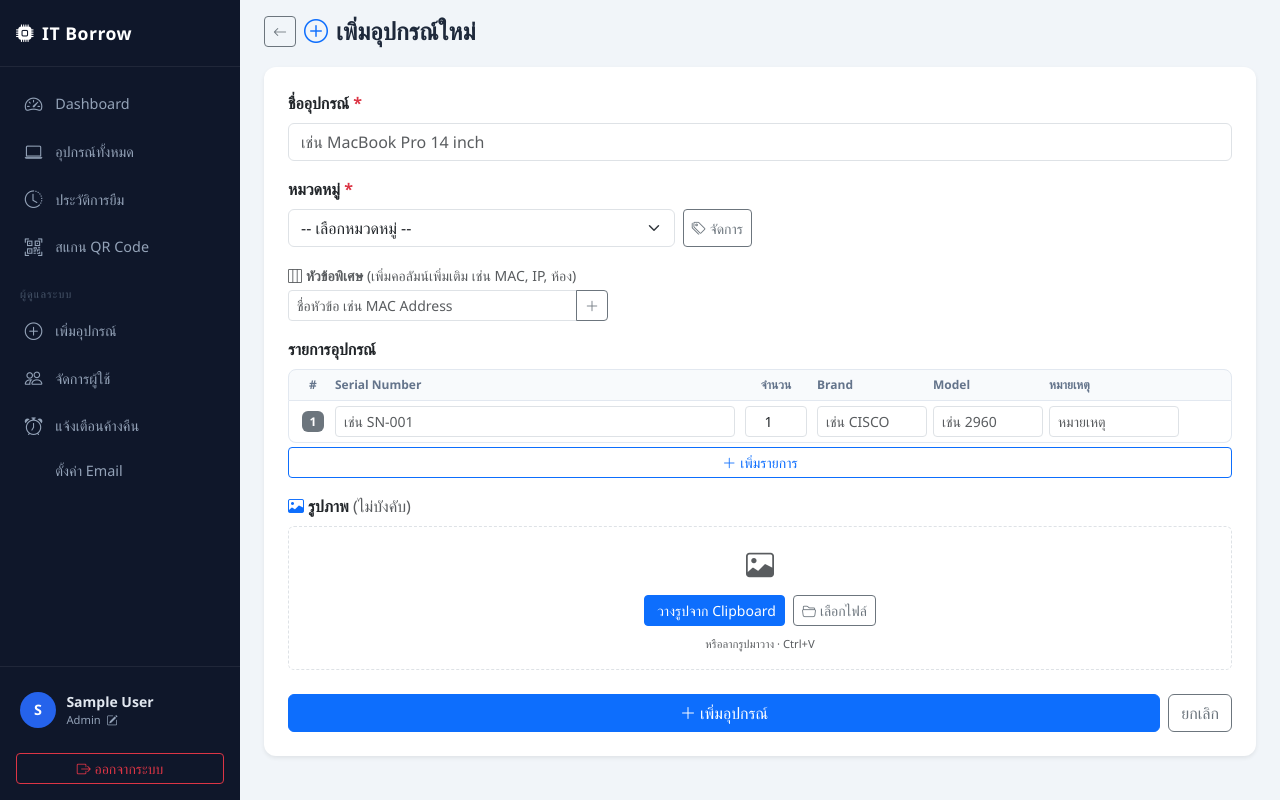
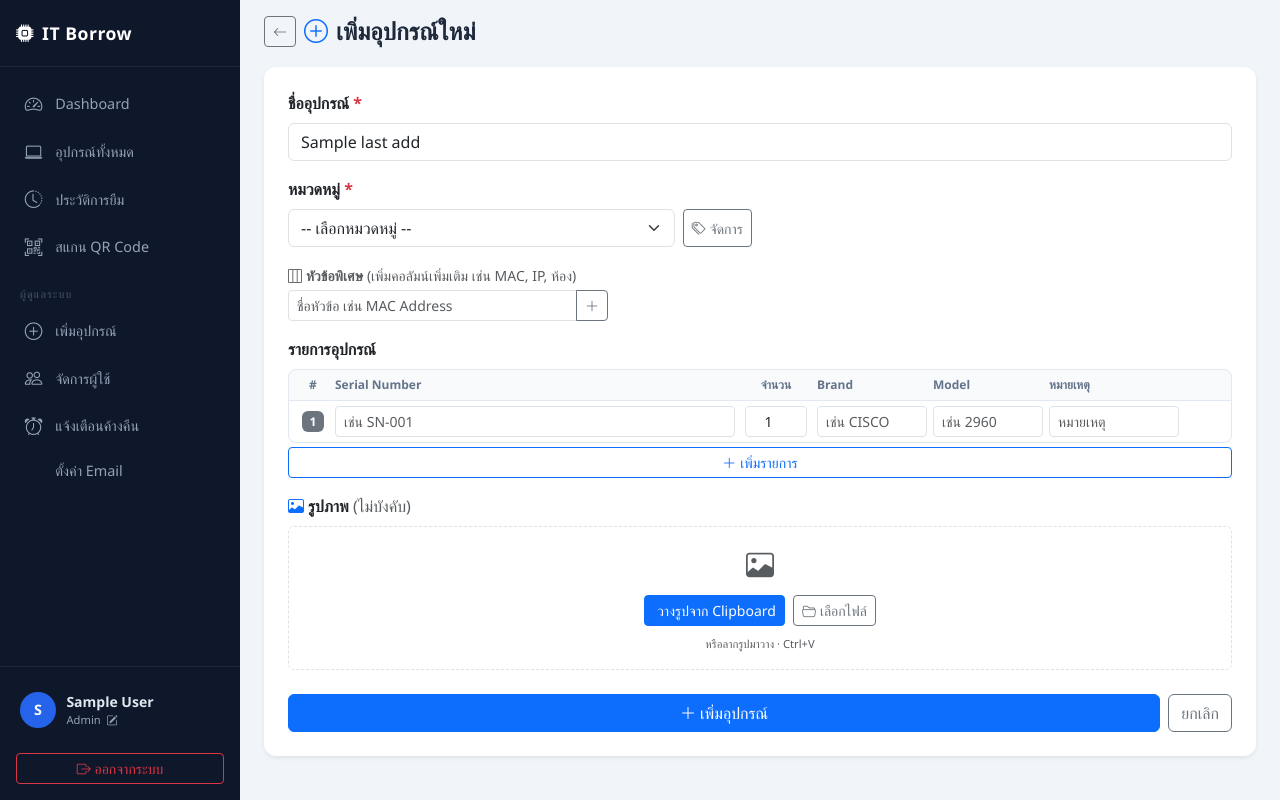
Before and after one commit to MINDKYLO/Tlib, a Flask app: template templates/add_equipment.html in a window 1280 px wide. Run offline with Flask 3, Linux system fonts and the light colour scheme; the visitor is signed in with stand-in values (Sample User, id 1); the template is opened without the code that fills it: most values are stand-ins (such as "Sample title", 1, 10 or a date in 2020); parts of the project's set-up code (start-up, migrations or seed data) failed here and were passed over; some libraries are stand-ins or nearby versions.

Commit message:
ux: keep name/category after submit on add equipment, show inline result
Co-Authored-By: Claude Sonnet 4.6 <noreply@anthropic.com>

```diff
--- a/app.py
+++ b/app.py
@@ -494,16 +494,19 @@ def add_equipment():
                     skipped.append(serial or '(ไม่มี Serial)')
 
             if added:
-                flash(f'เพิ่มอุปกรณ์สำเร็จ {added} รายการ', 'success')
+                session['last_add'] = {'name': name, 'category': category}
             if skipped:
-                flash(f'Serial Number ซ้ำ ข้ามไป: {", ".join(skipped)}', 'warning')
+                session['last_add_skipped'] = skipped
             return redirect(url_for('add_equipment'))
         finally:
             conn.close()
     conn = get_db()
     categories = db_fetchall(conn, 'SELECT id, name FROM categories ORDER BY name')
     conn.close()
-    return render_template('add_equipment.html', categories=categories)
+    last_add     = session.pop('last_add', None)
+    last_skipped = session.pop('last_add_skipped', None)
+    return render_template('add_equipment.html', categories=categories,
+                           last_add=last_add, last_skipped=last_skipped)
 
 
 @app.route('/equipment/<int:eid>')
--- a/templates/add_equipment.html
+++ b/templates/add_equipment.html
@@ -8,6 +8,14 @@
   </a>
   <h4 class="mb-0 fw-bold"><i class="bi bi-plus-circle me-2 text-primary"></i>เพิ่มอุปกรณ์ใหม่</h4>
 </div>
+
+{% if last_add %}
+<div class="alert alert-success alert-dismissible fade show py-2 px-3" role="alert">
+  <i class="bi bi-check-circle me-2"></i>เพิ่ม <strong>{{ last_add.name }}</strong> สำเร็จ
+  {% if last_skipped %} · Serial ซ้ำ ข้ามไป: {{ last_skipped|join(', ') }}{% endif %}
+  <button type="button" class="btn-close" data-bs-dismiss="alert"></button>
+</div>
+{% endif %}
 
 <div class="row g-3">
   <!-- ฟอร์มเพิ่มอุปกรณ์ -->
@@ -20,7 +28,8 @@
             <div class="col-12">
               <label class="form-label fw-semibold">ชื่ออุปกรณ์ <span class="text-danger">*</span></label>
               <input type="text" name="name" class="form-control"
-                     placeholder="เช่น MacBook Pro 14 inch" required>
+                     placeholder="เช่น MacBook Pro 14 inch" required
+                     value="{{ last_add.name if last_add else '' }}">
             </div>
 
             <div class="col-md-6">
@@ -29,7 +38,10 @@
                 <select name="category" class="form-select" required>
                   <option value="">-- เลือกหมวดหมู่ --</option>
                   {% for cat in categories %}
-                  <option value="{{ cat.name }}">{{ cat.name }}</option>
+                  <option value="{{ cat.name }}"
+                    {% if last_add and last_add.category == cat.name %}selected{% endif %}>
+                    {{ cat.name }}
+                  </option>
                   {% endfor %}
                 </select>
                 <button type="button" class="btn btn-outline-secondary btn-sm text-nowrap"
```
